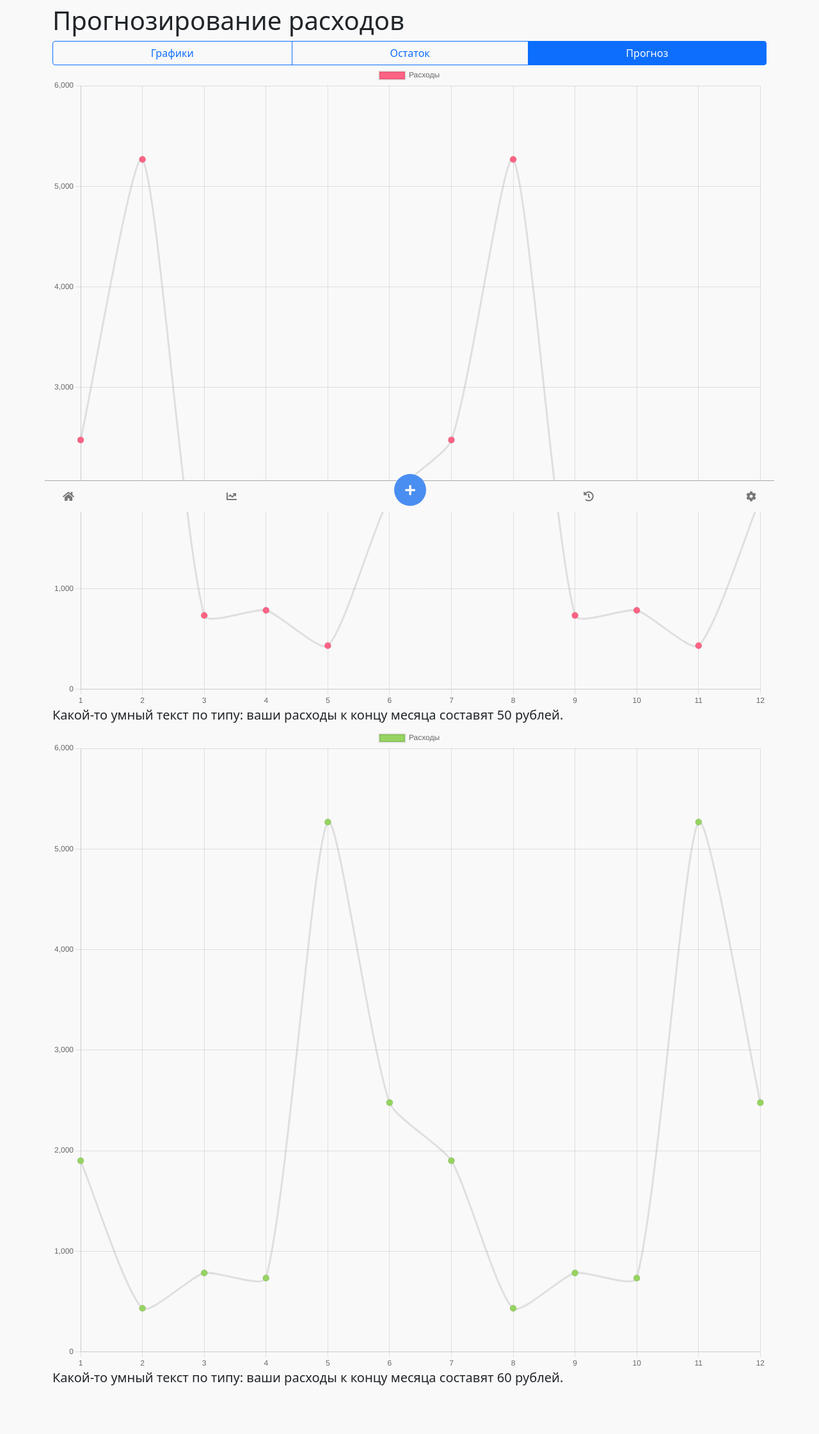
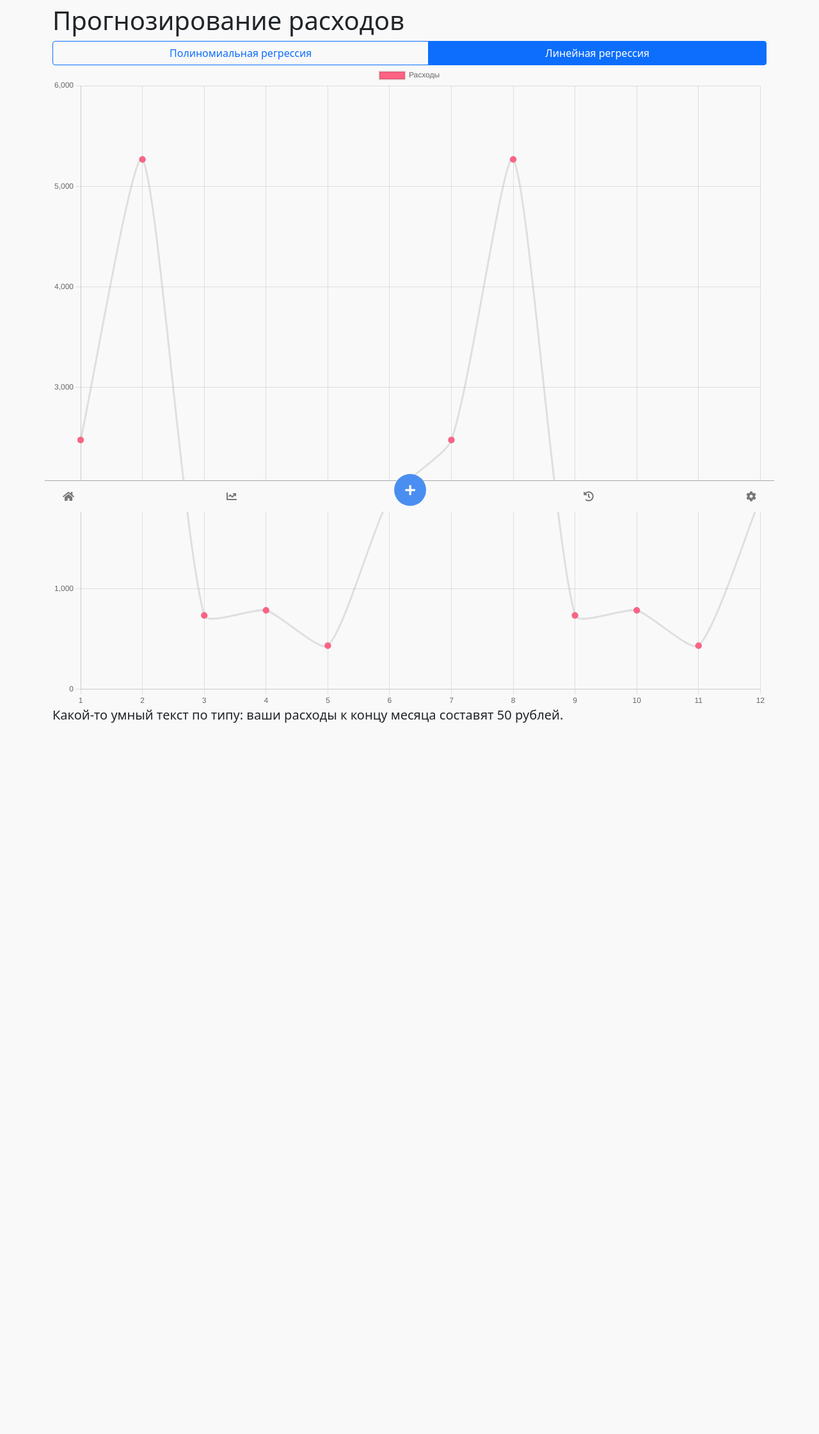
Before and after one commit to barolad/predprofolimp-2022, a Flask app: page /prediction in a window 1280 px wide. Shown: the whole page at 64% size. After the commit the page ends 1130 px from the top, so only its background shows below. Run offline with Flask 2, Linux system fonts and the light colour scheme; a user stored in the database is signed in; data comes from the database, SQL or seed files in the repository; some libraries are stand-ins or nearby versions.

Commit message:
Bug fix. Predict menu update.

```diff
--- a/templates/base.html
+++ b/templates/base.html
@@ -84,7 +84,7 @@
     </div>
     <div class="list-group mt-3" style="margin-left: -1.1em;" id="list-tab" role="tablist">
 		<a class="list-group-item list-group-item-action" id="list-profile-list" data-bs-toggle="list" href="#list-profile" role="tab" aria-controls="list-profile">Сменить аватар</a>
-		<a href="#" class="list-group-item list-group-item-action ">A second link item</a>
+		<!-- <a href="#" class="list-group-item list-group-item-action ">A second link item</a> -->
 		<a href="{{url_for('contact')}}" class="list-group-item list-group-item-action">Обратная связь</a>
 		<a href="{{url_for('logout')}}" class="list-group-item list-group-item-action ">Выйти из аккаунта</a>
 	  </div>
--- a/templates/prediction.html
+++ b/templates/prediction.html
@@ -7,9 +7,25 @@
 <h1>Прогнозирование расходов</h1>
 
 <div class="btn-group text-center d-flex">
-    <a href="{{url_for('statistics')}}" class="btn btn-outline-primary" aria-current="page">Графики</a>
-    <a href="{{url_for('balance')}}" class="btn btn-outline-primary">Остаток</a>
-    <a href="{{url_for('prediction')}}" class="btn btn-outline-primary active">Прогноз</a>
+    <a href="{{url_for('prediction')}}" class="btn btn-outline-primary" data-bs-toggle="offcanvas" data-bs-target="#offcanvasExample" aria-controls="offcanvasExample">Полиномиальная регрессия</a>
+    <a href="{{url_for('prediction')}}" class="btn btn-outline-primary active">Линейная регрессия</a>
+  </div>
+
+
+  <div class="offcanvas offcanvas-start" tabindex="-1" id="offcanvasExample" aria-labelledby="offcanvasExampleLabel">
+    <div class="offcanvas-body">
+        <h1>Прогнозирование расходов</h1>
+      <div>
+        <div>
+          <div class="btn-group text-center d-flex">
+            <a href="{{url_for('prediction')}}" class="btn btn-outline-primary active" data-bs-toggle="offcanvas" data-bs-target="#offcanvasExample" aria-controls="offcanvasExample">Полиномиальная регрессия</a>
+            <a href="{{url_for('prediction')}}" class="btn btn-outline-primary">Линейная регрессия</a>
+          </div>
+          <canvas id="PolimiMonth" width="200 !important" height="180 !important"></canvas>
+        </div>
+        <h5>Какой-то умный текст по типу: ваши расходы к концу месяца составят 60 рублей.</h5>
+      </div>
+    </div>
   </div>
 
   <div>
@@ -17,10 +33,7 @@
   </div>
 <h5>Какой-то умный текст по типу: ваши расходы к концу месяца составят 50 рублей.</h5>
 
-<div>
-  <canvas id="PolimiMonth" width="200 !important" height="180 !important"></canvas>
-</div>
-<h5>Какой-то умный текст по типу: ваши расходы к концу месяца составят 60 рублей.</h5>
+
 <script>
   new Chart(document.getElementById("LinearMonth"),
       {
@@ -62,5 +75,7 @@
       ],
     }});
 </script>
+
+
 </div>
 {% endblock %}
```
